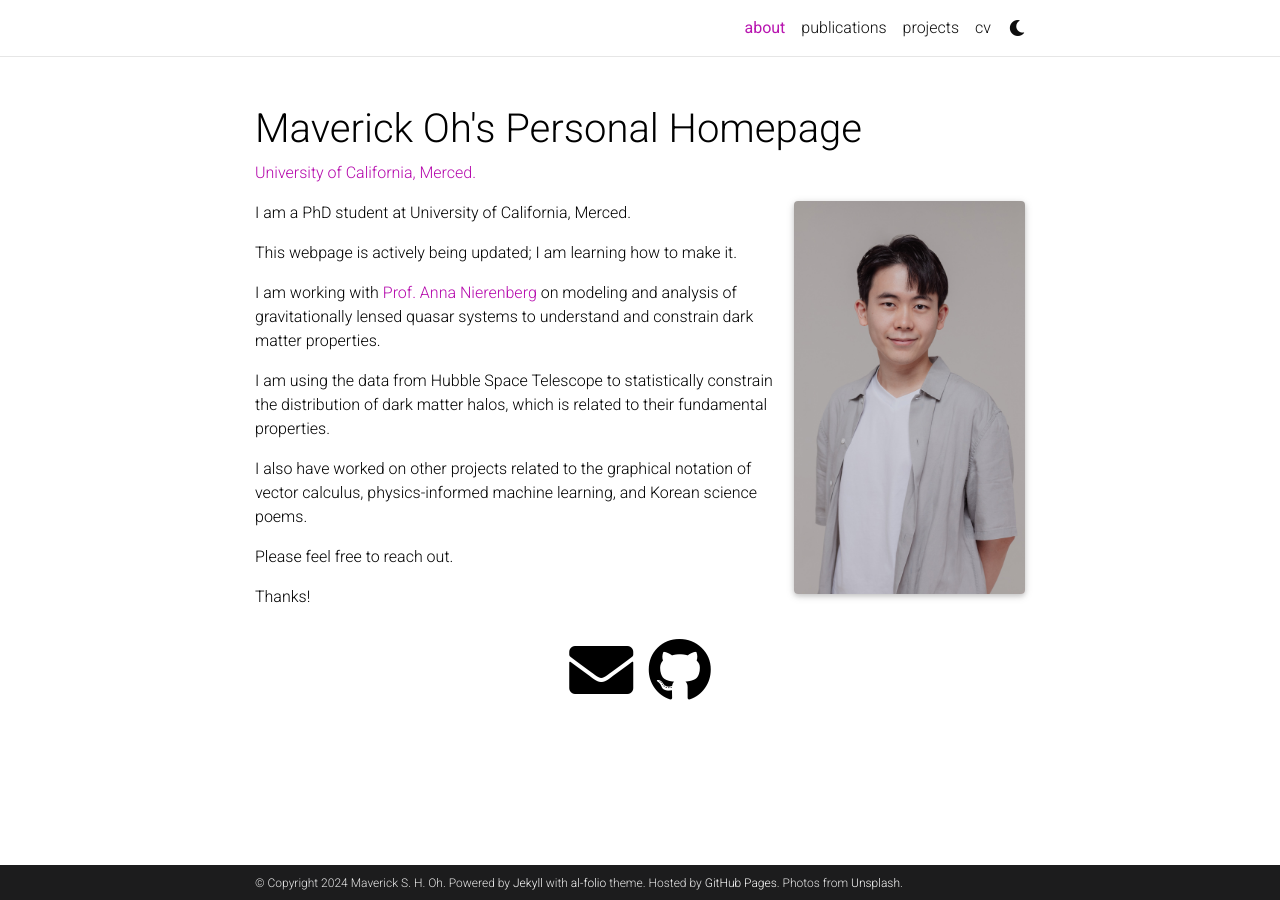
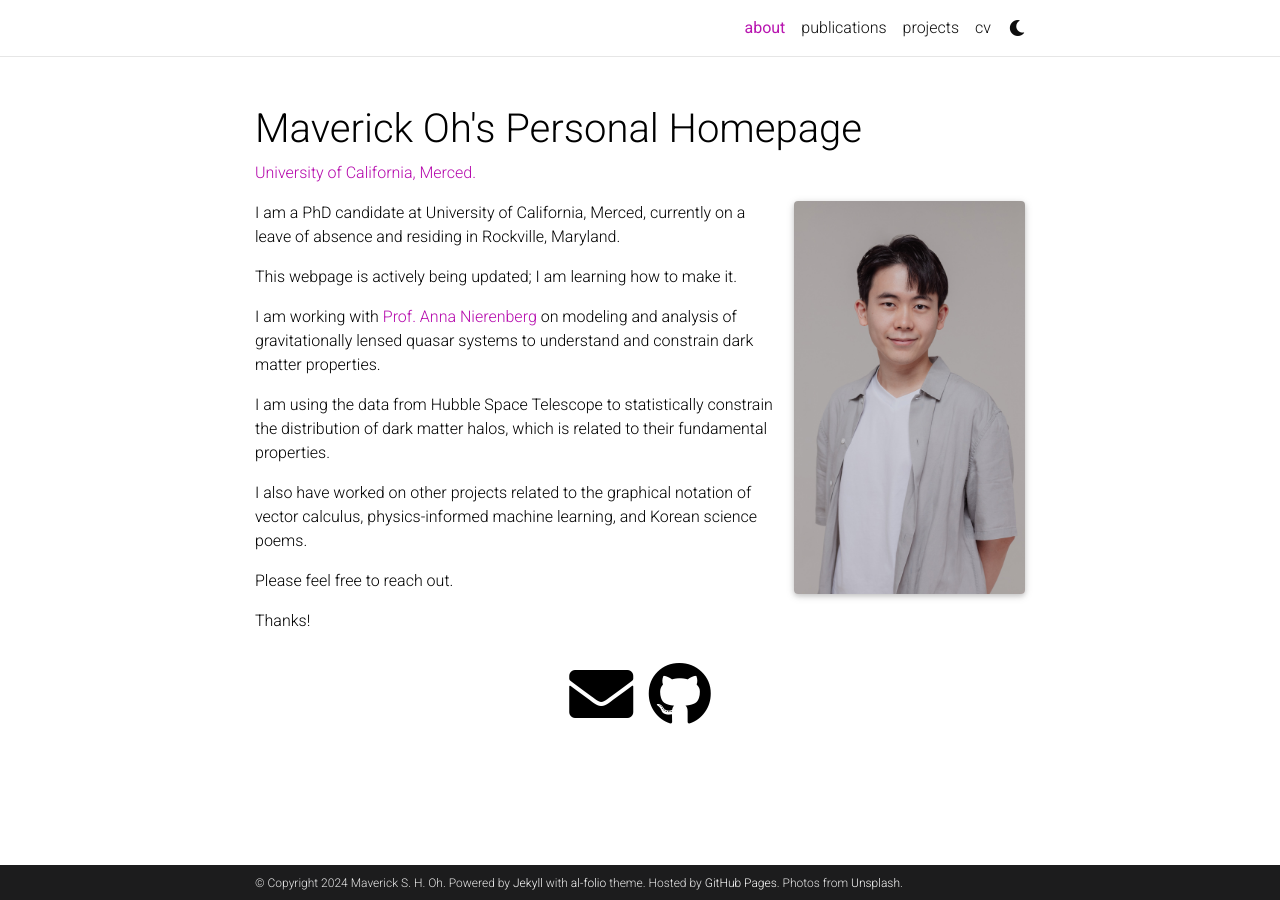
Before and after one commit to Maverick-Oh/Maverick-Oh.github.io, a Jekyll site: the page built from _pages/about.md, in a window 1280 px wide. Built offline with Jekyll 4.4.1, drawn with Linux system fonts in a browser that asks for light colours; full-size pictures stand in for the smaller copies a plugin makes; comment, search, counter and statistics services are not loaded; a style sheet for code colours, icons or effects is not loaded.

Commit message:
About update

```diff
--- a/_pages/about.md
+++ b/_pages/about.md
@@ -26,7 +26,7 @@ Put your address / P.O. box / other info right below your picture. You can also
 Link to your social media connections, too. This theme is set up to use [Font Awesome icons](http://fortawesome.github.io/Font-Awesome/) and [Academicons](https://jpswalsh.github.io/academicons/), like the ones below. Add your Facebook, Twitter, LinkedIn, Google Scholar, or just disable all of them.
 -->
 
-I am a PhD student at University of California, Merced.
+I am a PhD candidate at University of California, Merced, currently on a leave of absence and residing in Rockville, Maryland.
 
 This webpage is actively being updated; I am learning how to make it.
 
```
